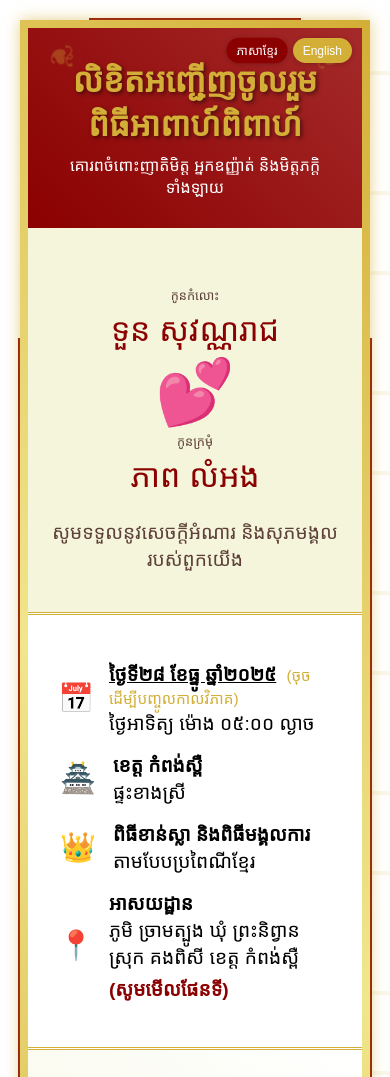
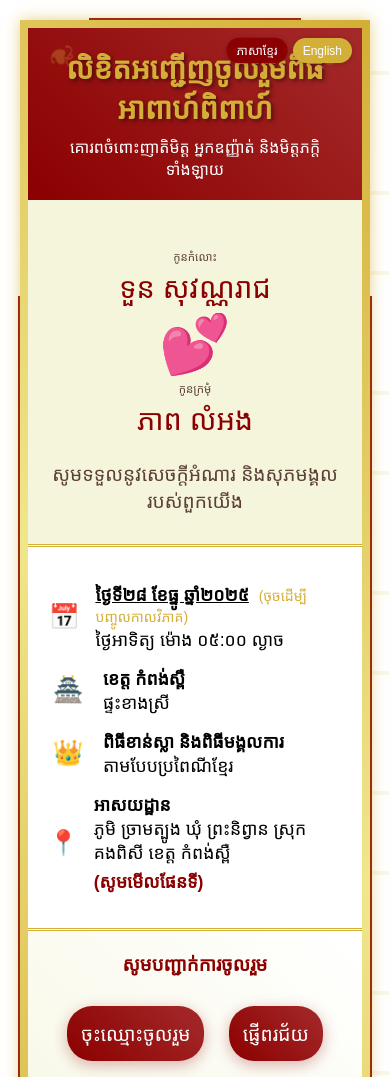
Before and after one commit to Pureach22/wedding-invitation, a plain HTML site: page index.html in a window 390 px wide. Shown: the top 1077 px of the page. Drawn offline with Linux system fonts and the light colour scheme; a web font is replaced by a local one.

Commit message:
Update index.html

```diff
--- a/index.html
+++ b/index.html
@@ -473,6 +473,56 @@
             .radio-group {
                 flex-direction: column;
                 gap: 10px;
+            }
+
+            /* Mobile form optimizations */
+            .form-input, .form-select, .form-textarea {
+                font-size: 1em;
+                padding: 12px;
+            }
+
+            .form-label {
+                font-size: 1.1em;
+                margin-bottom: 8px;
+            }
+
+            .khmer-button {
+                padding: 14px;
+                font-size: 1.2em;
+            }
+
+            .detail-item {
+                font-size: 1.1em;
+            }
+
+            .detail-icon {
+                font-size: 1.4em;
+            }
+        }
+
+        @media (max-width: 480px) {
+            .couple-names {
+                font-size: 1.8em;
+            }
+
+            .wedding-title {
+                font-size: 1.8em;
+            }
+
+            .header-section {
+                padding: 20px;
+            }
+
+            .couple-section {
+                padding: 30px 15px;
+            }
+
+            .details-section {
+                padding: 20px;
+            }
+
+            .action-section {
+                padding: 20px;
             }
         }
     </style>
```
